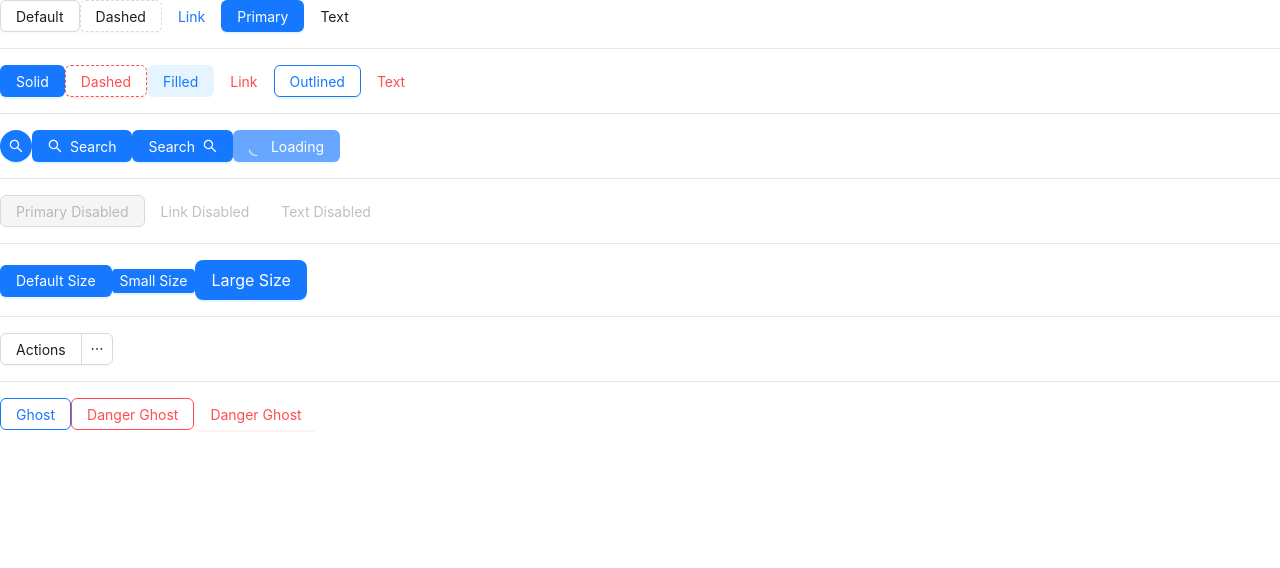
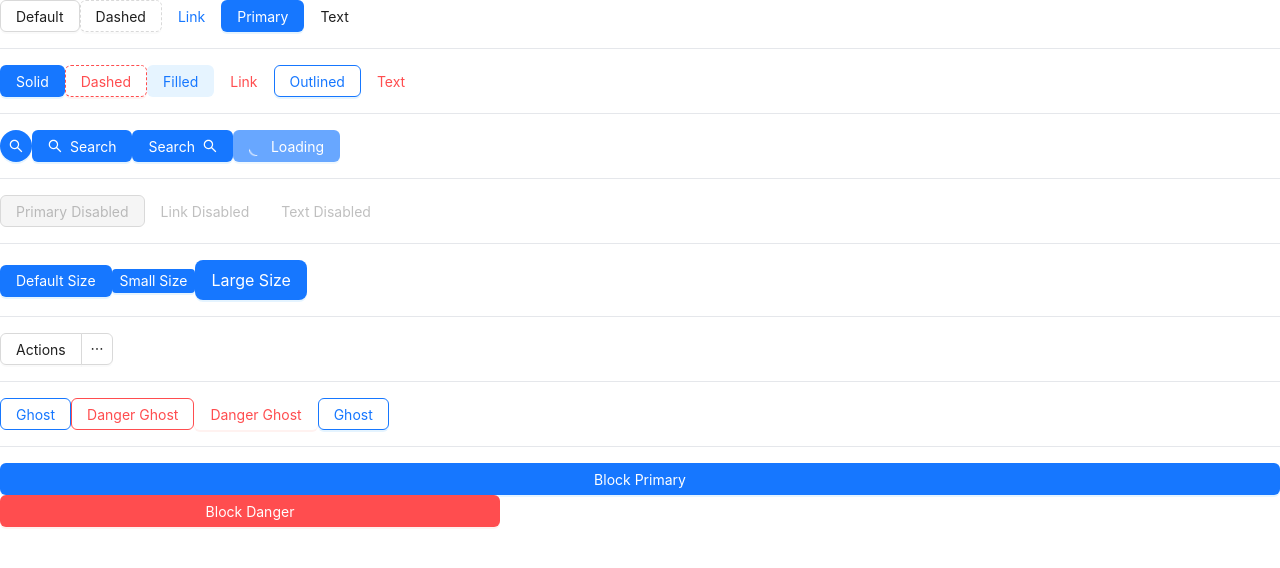
Before and after one commit to Emam-Bokhari/Ant-Design, a React (Vite) app: page / in a window 1280 px wide. Shown: the top 568 px of the page. Built offline with nearby package versions, Linux system fonts and the light colour scheme.

Commit message:
feat(Button): add block primary and danger buttons

```diff
--- a/src/components/learning/general/ButtonComponent.jsx
+++ b/src/components/learning/general/ButtonComponent.jsx
@@ -90,6 +90,7 @@ export default function ButtonComponent() {
         Large Size
       </Button>
       <hr style={{ margin: "16px 0" }} />
+      {/* dropdown button */}
       <Dropdown.Button
         menu={{
           items,
@@ -99,15 +100,30 @@ export default function ButtonComponent() {
         Actions
       </Dropdown.Button>
       <hr style={{ margin: "16px 0" }} />
+      {/* ghost, danger */}
       <Button type="primary" ghost>
         Ghost
       </Button>
       <Button type="danger" danger ghost>
         Danger Ghost
       </Button>
-      <Button type="danger" danger >
+      <Button type="danger" danger>
         Danger Ghost
       </Button>
+      <Button variant="outlined" color="primary">
+        Ghost
+      </Button>
+      {/* block */}
+      <hr style={{ margin: "16px 0" }} />
+      <Button type="primary" block>
+        Block Primary
+      </Button>
+
+      <div style={{ width: "500px" }}>
+        <Button variant="solid" color="danger" block>
+          Block Danger
+        </Button>
+      </div>
     </Fragment>
   );
 }
```
